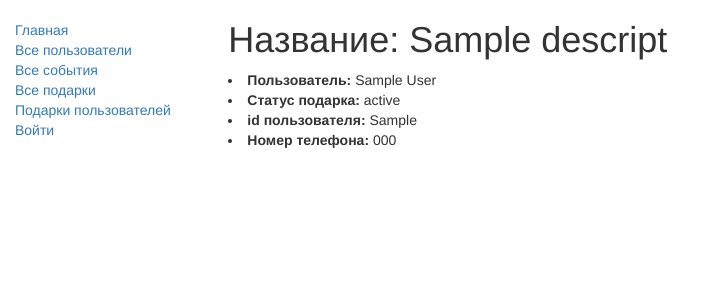
After one commit to arcanar7/APBot2test, a Django app: page /catalog/gift_outs/1 in a window 1280 px wide. The commit adds this page. Shown: the top 300 px of the page, without its empty margins (0-714 px from the left). Run offline with Django 3.2, Linux system fonts and the light colour scheme; tables that the repository leaves empty hold one stand-in row (values such as "Sample post"); parts of the project's set-up code (start-up, migrations or seed data) failed here and were passed over; some libraries are stand-ins or nearby versions.

Commit message:
add giftouts.html

```diff
--- a/catalog/models.py
+++ b/catalog/models.py
@@ -189,6 +189,15 @@ class GiftOuts(models.Model):
         gift = EventsGift.objects.filter(id=self.id_event_gift).values("id_gift")[0]['id_gift']
         return GiftDescript.objects.filter(id=gift).values("name")[0]['name']
 
+    def display_name(self):
+        return Users.objects.filter(id_user=self.id_user).values("name")[0]['name']
+
+    def display_phone(self):
+        return Users.objects.filter(id_user=self.id_user).values("phone")[0]['phone']
+
+    def get_absolute_url(self):
+        return reverse('gift_outs-detail', args=[str(self.pk)])
+
     display_gift.short_description = 'Название подарка'
 
     class Meta:
--- a/catalog/templates/base_generic.htm
+++ b/catalog/templates/base_generic.htm
@@ -28,6 +28,7 @@
           <li><a href="{% url 'users' %}">Все пользователи</a></li>
           <li><a href="{% url 'events_descript' %}">Все события</a></li>
           <li><a href="{% url 'gift_descript' %}">Все подарки</a></li>
+          <li><a href="{% url 'gift_outs' %}">Подарки пользователей</a></li>
           {% if user.is_authenticated %}
             <li>User: {{ user.get_username }}</li>
             <li><a href="{% url 'logout'%}?next={{request.path}}">Выйти</a></li>
--- /dev/null
+++ b/catalog/templates/catalog/giftouts_detail.html
@@ -0,0 +1,11 @@
+{% extends "base_generic.htm" %}
+
+{% block content %}
+  <h1>Название: {{ giftouts.display_gift }}</h1>
+
+<li><strong>Пользователь:</strong> {{ giftouts.display_name }}</li>
+<li><strong>Статус подарка:</strong> {{ giftouts.status }}</li>
+<li><strong>id пользователя:</strong> {{ giftouts.id_user }}</li>
+<li><strong>Номер телефона:</strong> {{ giftouts.display_phone }}</li>
+
+{% endblock %}
--- a/catalog/urls.py
+++ b/catalog/urls.py
@@ -10,5 +10,7 @@ urlpatterns = [
     url(r'^events_descript/(?P<pk>\d+)$', views.EventsDescriptDetailView.as_view(), name='events_descript-detail'),
     url(r'^gift_descript/$', views.GiftDescriptListView.as_view(), name='gift_descript'),
     url(r'^gift_descript/(?P<pk>\d+)$', views.GiftDescriptDetailView.as_view(), name='gift_descript-detail'),
+    url(r'^gift_outs/$', views.GiftOutsListView.as_view(), name='gift_outs'),
+    url(r'^gift_outs/(?P<pk>\d+)$', views.GiftOutsDetailView.as_view(), name='gift_outs-detail'),
     url(r'^accounts/', include('django.contrib.auth.urls')),
 ]
```
Also changed, not shown: catalog/templates/catalog/giftouts_list.html (added, +21 -0 lines).
